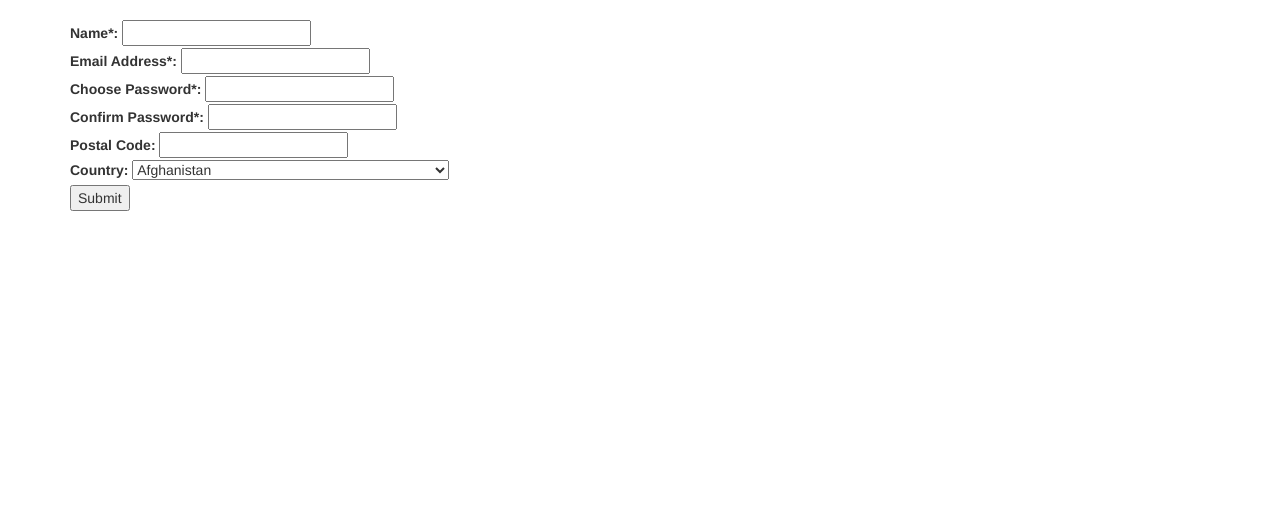
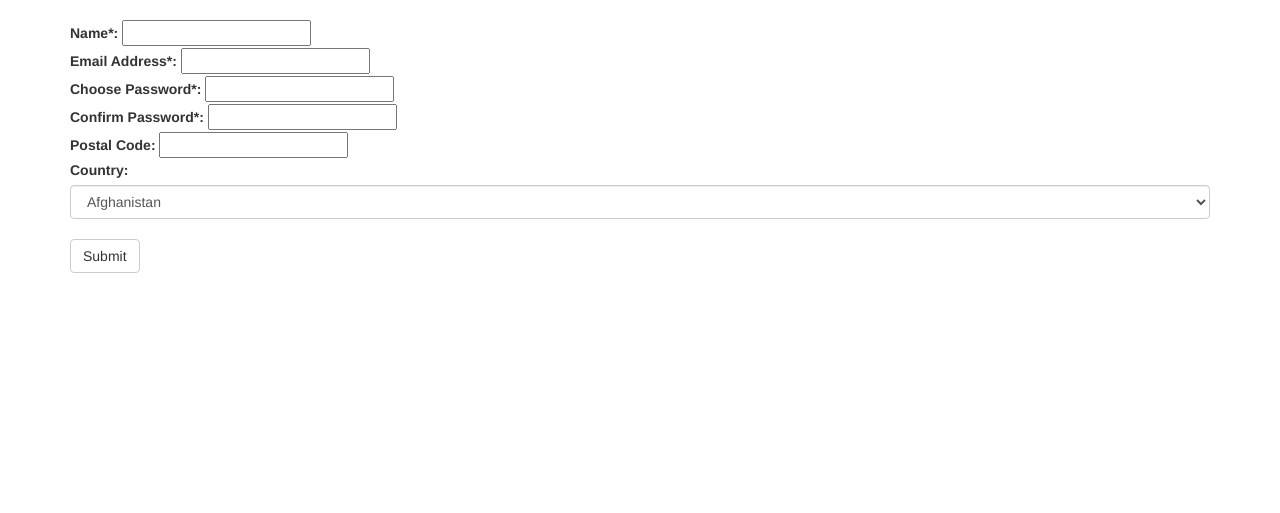
Before and after one commit to mmmmmmaya/muse, a Flask app: page /register in a window 1280 px wide. Shown: the part 52-565 px from the top of the page. Run offline with Flask 2, Linux system fonts and the light colour scheme; some libraries are stand-ins or nearby versions.

Commit message:
bootstrapifying /register

```diff
--- a/templates/register.html
+++ b/templates/register.html
@@ -27,14 +27,14 @@
             <br />
 
         <label for='field-country'>Country:</label>
-            <select id='field-country' name='country'>
+            <select class="form-control" id="field-country" name='country'>
                 {% for country in countries %}
                     <option value={{ country.code }}>{{ country.name }}</option>
                 {% endfor %}
             </select>
             <br />
 
-        <input type='submit' />
+        <input type='submit' class='btn btn-default' />
     </form>
 {% endblock %}
 
```
